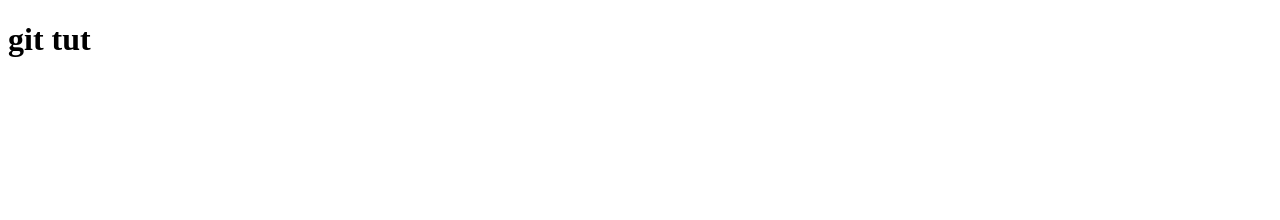
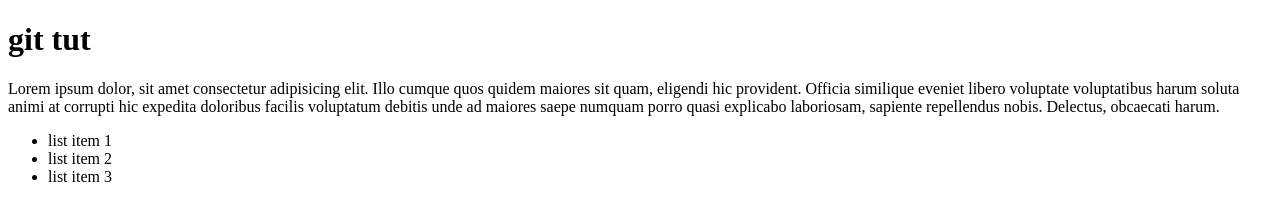
Before and after one commit to scottlothbrok/git-tutorial, a plain HTML site: page index.html in a window 1280 px wide. Drawn offline with Linux system fonts and the light colour scheme.

Commit message:
Added list items

```diff
--- a/index.html
+++ b/index.html
@@ -8,5 +8,19 @@
   </head>
   <body>
     <h1>git tut</h1>
+    <p>
+      Lorem ipsum dolor, sit amet consectetur adipisicing elit. Illo cumque quos
+      quidem maiores sit quam, eligendi hic provident. Officia similique eveniet
+      libero voluptate voluptatibus harum soluta animi at corrupti hic expedita
+      doloribus facilis voluptatum debitis unde ad maiores saepe numquam porro
+      quasi explicabo laboriosam, sapiente repellendus nobis. Delectus,
+      obcaecati harum.
+    </p>
+
+    <ul>
+      <li>list item 1</li>
+      <li>list item 2</li>
+      <li>list item 3</li>
+    </ul>
   </body>
 </html>
```
